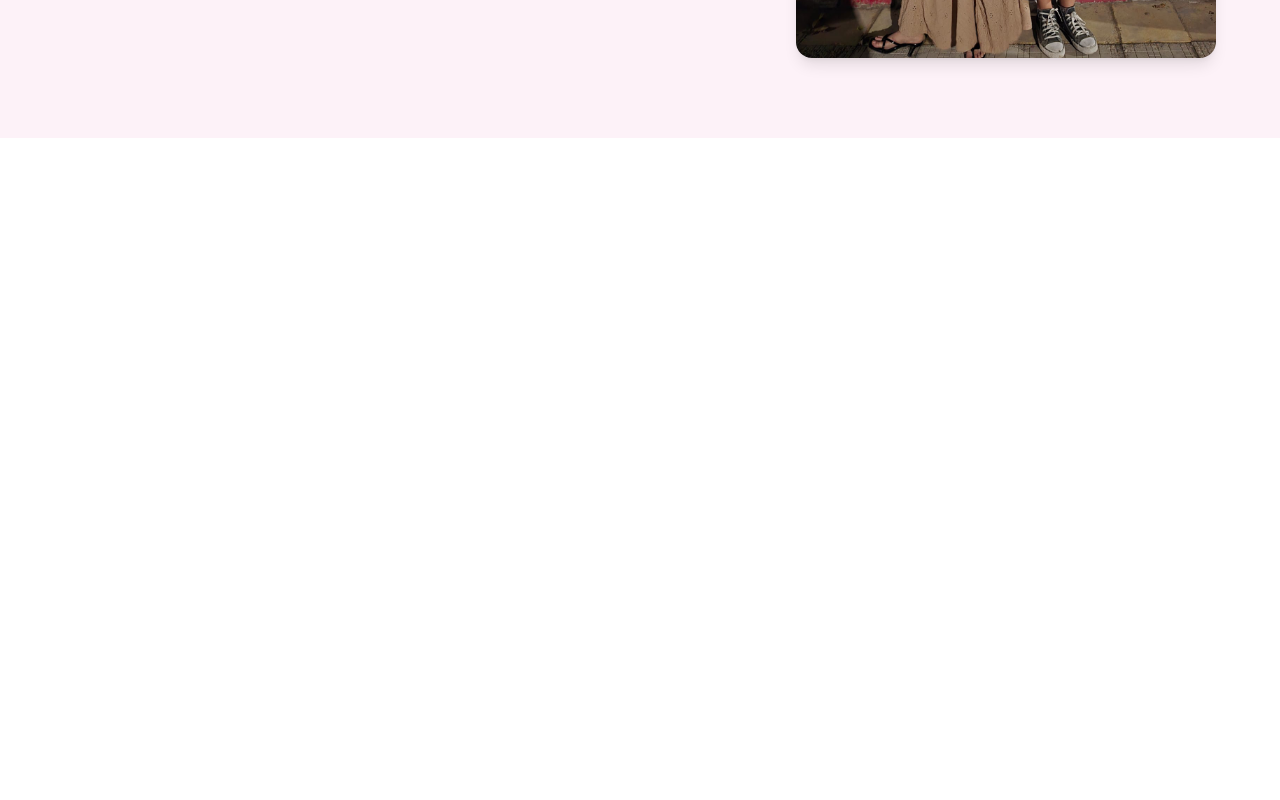
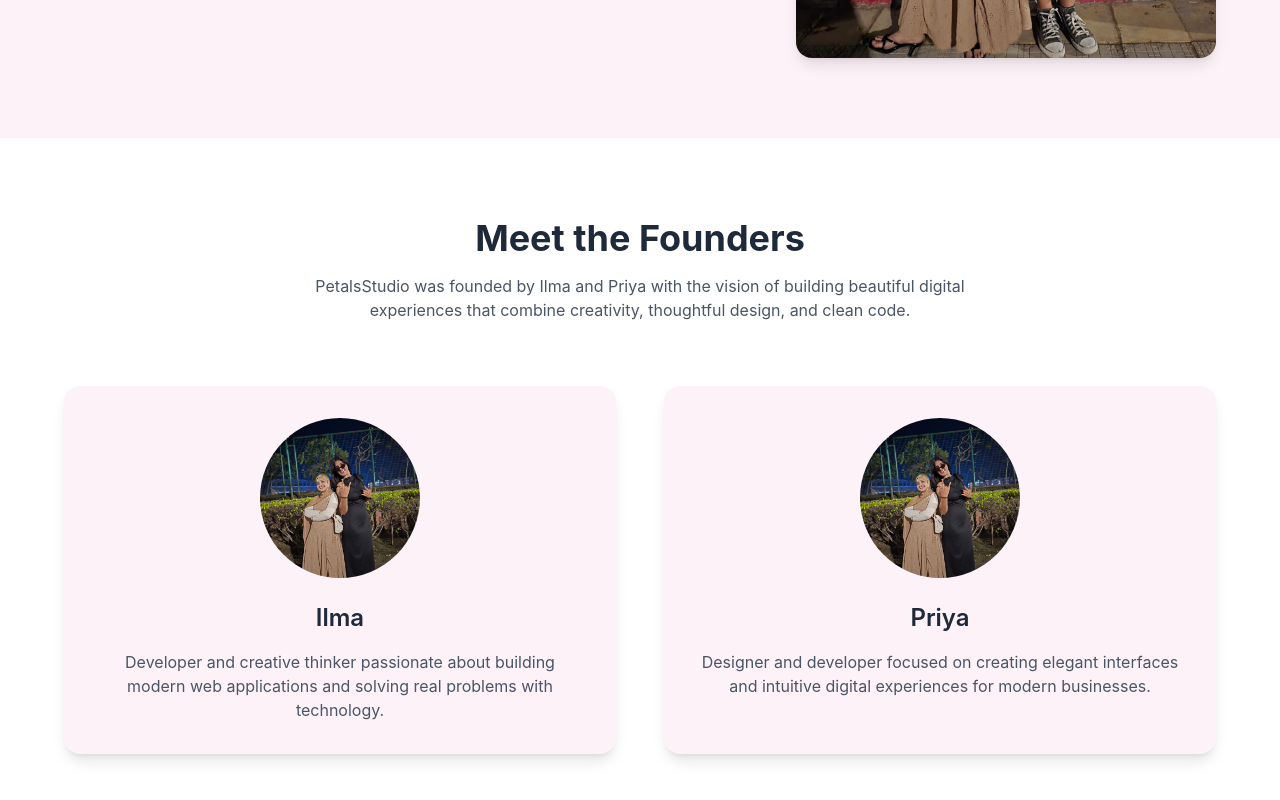
Before and after one commit to IlmaxRehman/petalsstudio-portfolio, a React (Vite) app: page / in a window 1280 px wide. Shown: the part 662-1462 px from the top of the page. Before the commit the page ends 800 px from the top, so only its background shows below. Built offline with nearby package versions, Linux system fonts and the light colour scheme.

Commit message:
Add about founders section with profile cards

```diff
--- a/src/App.jsx
+++ b/src/App.jsx
@@ -1,12 +1,13 @@
 import Navbar from "./components/Navbar";
 import Hero from "./components/Hero";
-
+import About from "./components/About";
 function App(){
   return(
     <div>
      <Navbar />
 
       <Hero />
+      <About />
     </div>
   )
 }
--- a/src/components/About.jsx
+++ b/src/components/About.jsx
@@ -0,0 +1,71 @@
+import ilma from "../assets/images/founders.jpeg"
+
+function About() {
+  return (
+    <section className="w-full py-20 px-16 bg-white dark:bg-black">
+
+      {/* Section Heading */}
+      <div className="text-center mb-16">
+
+        <h2 className="text-4xl font-bold text-gray-800 dark:text-white mb-4">
+          Meet the Founders
+        </h2>
+
+        <p className="text-gray-600 dark:text-gray-300 max-w-2xl mx-auto">
+          PetalsStudio was founded by Ilma and Priya with the vision of building
+          beautiful digital experiences that combine creativity, thoughtful
+          design, and clean code.
+        </p>
+
+      </div>
+
+      {/* Founder Cards */}
+      <div className="grid md:grid-cols-2 gap-12">
+
+        {/* Ilma Card */}
+        <div className="bg-pink-50 dark:bg-gray-900 p-8 rounded-2xl shadow-lg text-center hover:shadow-xl transition">
+
+          <img
+            src={ilma}
+            alt="Ilma"
+            className="w-40 h-40 mx-auto rounded-full mb-6 object-cover"
+          />
+
+          <h3 className="text-2xl font-semibold text-gray-800 dark:text-white">
+            Ilma
+          </h3>
+
+          <p className="text-gray-600 dark:text-gray-300 mt-4">
+            Developer and creative thinker passionate about building modern web
+            applications and solving real problems with technology.
+          </p>
+
+        </div>
+
+        {/* Priya Card */}
+        <div className="bg-pink-50 dark:bg-gray-900 p-8 rounded-2xl shadow-lg text-center hover:shadow-xl transition">
+
+          <img
+            src={ilma}
+            alt="Priya"
+            className="w-40 h-40 mx-auto rounded-full mb-6 object-cover"
+          />
+
+          <h3 className="text-2xl font-semibold text-gray-800 dark:text-white">
+            Priya
+          </h3>
+
+          <p className="text-gray-600 dark:text-gray-300 mt-4">
+            Designer and developer focused on creating elegant interfaces and
+            intuitive digital experiences for modern businesses.
+          </p>
+
+        </div>
+
+      </div>
+
+    </section>
+  )
+}
+
+export default About
```
